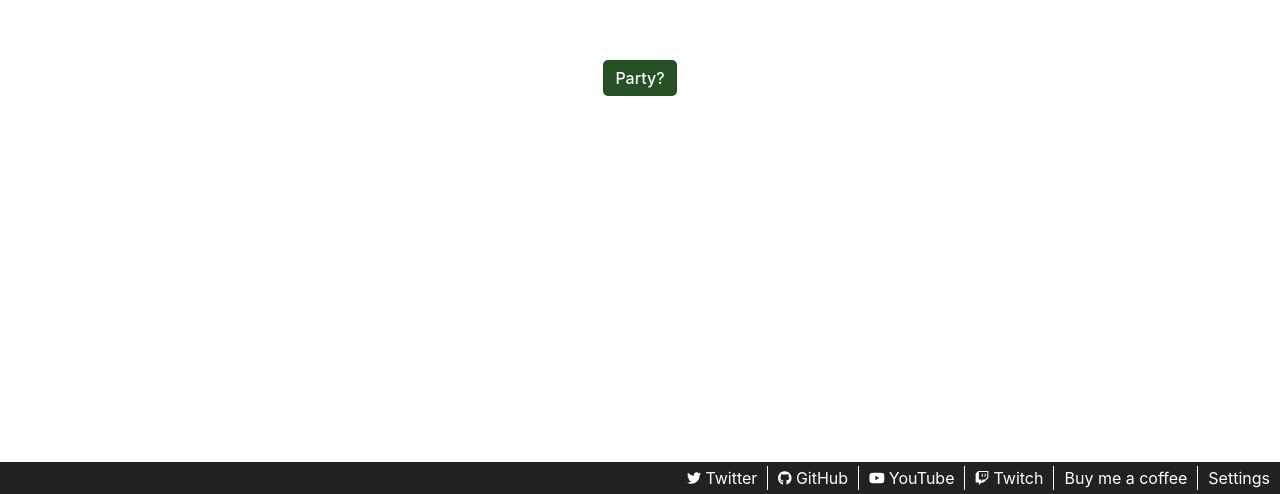
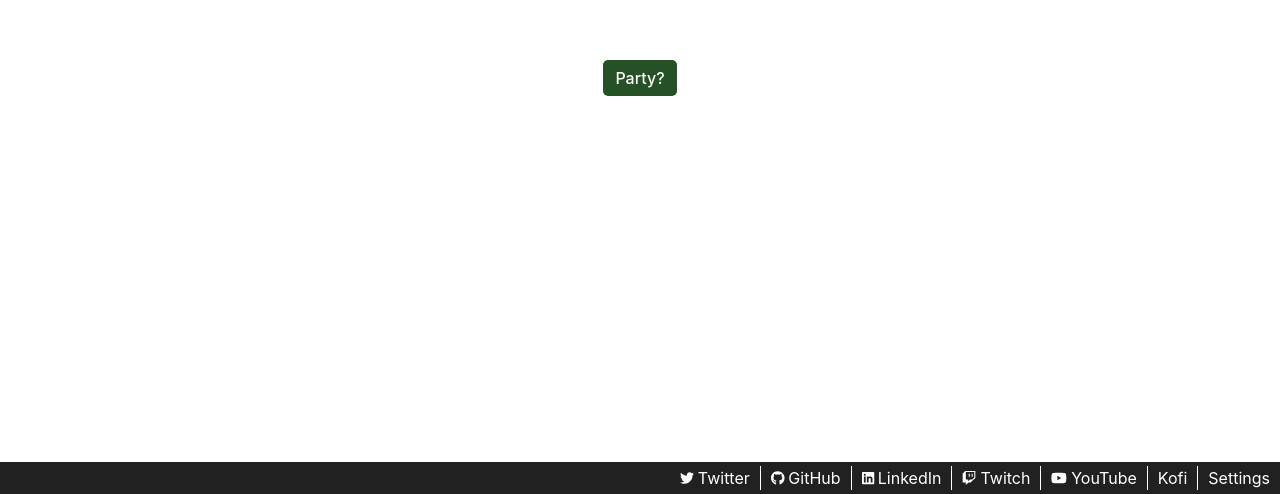
Before and after one commit to mr1upmachine/mr1upmachine-website, a React (Create React App) app: page / in a window 1280 px wide. Shown: the part 306-800 px from the top of the page. Built offline with nearby package versions, Linux system fonts and the light colour scheme; what @fortawesome/pro-regular-svg-icons would draw is missing.

Commit message:
feat: update footer links
Added LinkedIn & updated BMC to point to Kofi.

```diff
--- a/src/components/Link/Link.tsx
+++ b/src/components/Link/Link.tsx
@@ -17,7 +17,12 @@ function Link({
   to,
 }: LinkProps) {
   return external ? (
-    <a className={className} href={(to as string) ?? ""}>
+    <a
+      className={className}
+      href={(to as string) ?? ""}
+      target="_blank"
+      rel="noreferrer"
+    >
       {children}
     </a>
   ) : (
--- a/src/containers/Footer/Footer.tsx
+++ b/src/containers/Footer/Footer.tsx
@@ -1,10 +1,11 @@
 import {
-  faCupTogo,
   faGear,
+  faMug,
   IconDefinition,
 } from "@fortawesome/pro-regular-svg-icons";
 import {
   faGithub,
+  faLinkedin,
   faTwitch,
   faTwitter,
   faYoutube,
@@ -40,11 +41,11 @@ const LINK_GROUPS: readonly LinkMeta[][] = [
       icon: faGithub,
     },
     {
-      key: "youtube",
-      display: "YouTube",
-      to: "https://www.youtube.com/channel/UCFWnb9VKCyNwXICmn1tlk6A",
+      key: "linkedin",
+      display: "LinkedIn",
+      to: "https://www.linkedin.com/in/sean--hale/",
       external: true,
-      icon: faYoutube,
+      icon: faLinkedin,
     },
   ],
   [
@@ -56,11 +57,18 @@ const LINK_GROUPS: readonly LinkMeta[][] = [
       icon: faTwitch,
     },
     {
-      key: "bmc",
-      display: "Buy me a coffee",
-      to: "https://www.buymeacoffee.com/mr1upmachine",
+      key: "youtube",
+      display: "YouTube",
+      to: "https://www.youtube.com/channel/UCFWnb9VKCyNwXICmn1tlk6A",
       external: true,
-      icon: faCupTogo,
+      icon: faYoutube,
+    },
+    {
+      key: "kofi",
+      display: "Kofi",
+      to: "https://ko-fi.com/mr1upmachine",
+      external: true,
+      icon: faMug,
     },
     {
       key: "settings",
```
